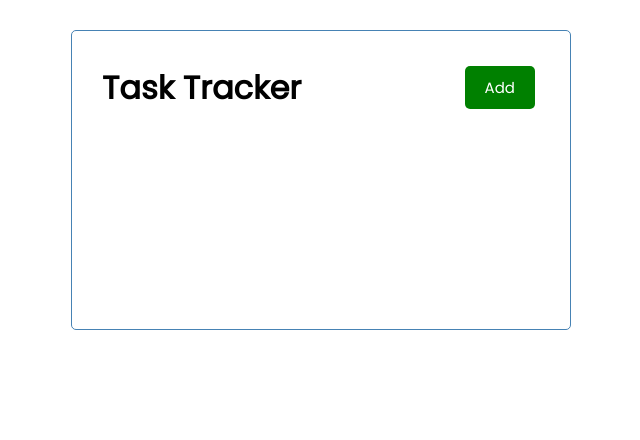
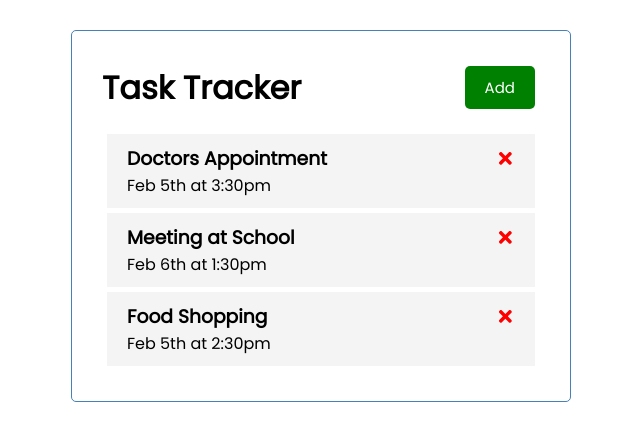
Before and after one commit to brodrickgeorge/React-Task-Tracker, a React (Create React App) app: page / in a window 1280 px wide. Shown: the top 440 px of the page, without its empty margins (319-959 px from the left). Built offline with nearby package versions, Linux system fonts and the light colour scheme.

Commit message:
delete task

```diff
--- a/package.json
+++ b/package.json
@@ -10,6 +10,7 @@
     "react": "^17.0.2",
     "react-bootstrap": "^1.6.0",
     "react-dom": "^17.0.2",
+    "react-icons": "^4.2.0",
     "react-scripts": "4.0.3",
     "web-vitals": "^1.0.1"
   },
--- a/src/App.js
+++ b/src/App.js
@@ -1,9 +1,42 @@
 import Header from "./components/Header";
+import Tasks from "./components/Tasks";
+
+import { useState } from "react";
 
 function App() {
+  const [tasks, setTasks] = useState([
+    {
+      id: 1,
+      text: "Doctors Appointment",
+      day: "Feb 5th at 3:30pm",
+      reminder: true,
+    },
+    {
+      id: 2,
+      text: "Meeting at School",
+      day: "Feb 6th at 1:30pm",
+      reminder: true,
+    },
+    {
+      id: 3,
+      text: "Food Shopping",
+      day: "Feb 5th at 2:30pm",
+      reminder: false,
+    },
+  ]);
+
+  const deleteTask = (id) => {
+    setTasks(tasks.filter((task) => task.id !== id));
+  };
+
   return (
     <div className="container">
       <Header />
+      {tasks.length > 0 ? (
+        <Tasks onDelete={deleteTask} tasks={tasks} />
+      ) : (
+        "No Task"
+      )}
     </div>
   );
 }
--- a/src/components/Button.js
+++ b/src/components/Button.js
@@ -1,8 +1,12 @@
 import PropTypes from "prop-types";
 
-const Button = ({ color, text }) => {
+const Button = ({ color, text, onClick }) => {
   return (
-    <button style={{ backgroundColor: color }} className="btn">
+    <button
+      onClick={onClick}
+      style={{ backgroundColor: color }}
+      className="btn"
+    >
       {text}
     </button>
   );
--- a/src/components/Header.js
+++ b/src/components/Header.js
@@ -3,12 +3,15 @@
 import PropTypes from "prop-types";
 
 const Header = ({ title }) => {
+  const onClick = () => {
+    console.log("Click");
+  };
+
   return (
     <header className="header">
       <h1>{title}</h1>
-      <Button color="green" text="Add" />
-      </header>
-
+      <Button color="green" text="Add" onClick={onClick} />
+    </header>
   );
 };
 
--- /dev/null
+++ b/src/components/Task.js
@@ -0,0 +1,18 @@
+import { FaTimes } from "react-icons/fa";
+
+const Task = ({ task, onDelete }) => {
+  return (
+    <div className="task">
+      <h3>
+        {task.text}{" "}
+        <FaTimes
+          onClick={() => onDelete(task.id)}
+          style={{ color: "red", cursor: "pointer" }}
+        />
+      </h3>
+      <p>{task.day}</p>
+    </div>
+  );
+};
+
+export default Task;
--- /dev/null
+++ b/src/components/Tasks.js
@@ -0,0 +1,13 @@
+import Task from "./Task";
+
+const Tasks = ({ tasks, onDelete }) => {
+  return (
+    <>
+      {tasks.map((task) => (
+        <Task key={task.id} task={task} onDelete={onDelete} />
+      ))}
+    </>
+  );
+};
+
+export default Tasks;
```
Also changed, not shown: 2 other files (tests, documents, lock files or other folders).
